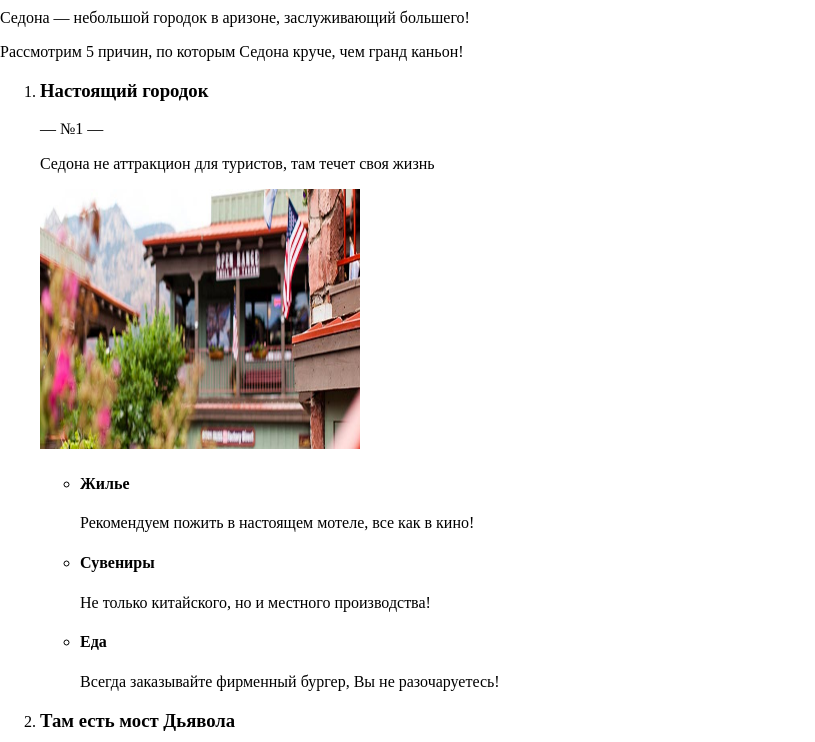
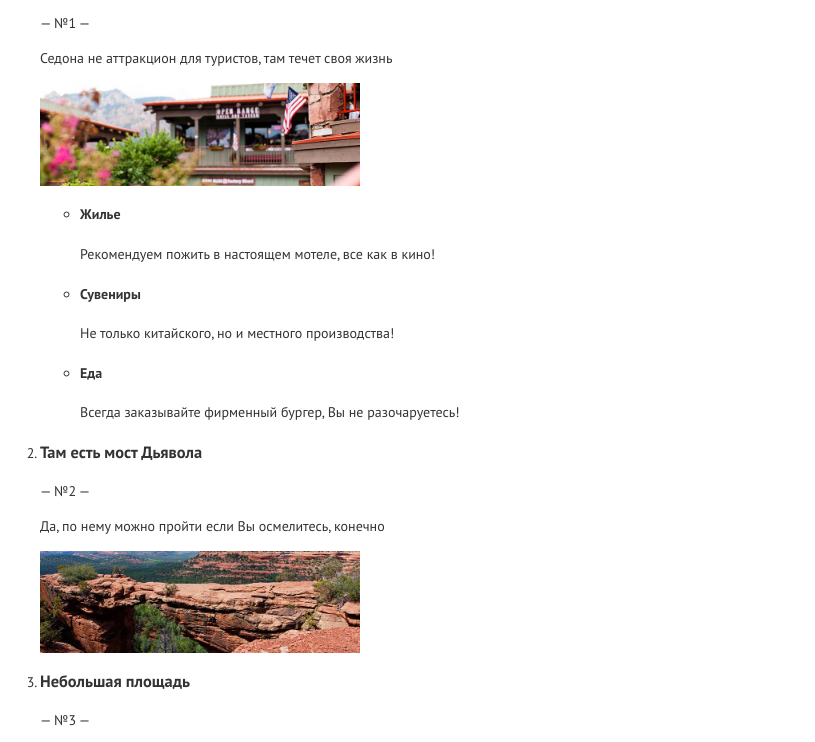
Before and after one commit to SavenkovYS/Sedona, a website: page source/index.html in a window 1280 px wide. Shown: the part 343-1085 px from the top of the page, without its empty margins (0-815 px from the left). Drawn offline with nearby package versions, Linux system fonts and the light colour scheme; files that its build step writes are made by us from their sources.

Commit message:
setting fonts

```diff
--- a/gulpfile.js
+++ b/gulpfile.js
@@ -15,13 +15,12 @@ var del = require("del");
 var server = require("browser-sync").create();
 
 gulp.task("style", function() {
-  return gulp.src("source/less/**/*.less")
+  return gulp.src("source/less/style.less")
     .pipe(plumber())
     .pipe(less())
     .pipe(postcss([
       autoprefixer()
     ]))
-    .pipe(concat("style.css"))
     .pipe(gulp.dest("build/css"))
     .pipe(minify())
     .pipe(rename("style.min.css"))
--- /dev/null
+++ b/source/less/fonts.less
@@ -0,0 +1,15 @@
+@font-face {
+    font-family: "PTSans";
+    src: url("../fonts/PTSans-Regular.woff2") format("woff2"),
+         url("../fonts/PTSans-Regular.woff") format("woff");
+    font-weight: 400;
+    font-style: normal;
+  }
+
+  @font-face {
+    font-family: "PTSans";
+    src: url("../fonts/PTSans-Bold.woff2") format("woff2"),
+         url("../fonts/PTSans-Bold.woff") format("woff");
+    font-weight: 700;
+    font-style: normal;
+  }
--- a/source/less/global.less
+++ b/source/less/global.less
@@ -1,51 +1,51 @@
 
-// // ШРИФТЫ
+// ШРИФТЫ
 
-// :root {
-//     --fs-h2: 1,3125rem;
-//     --fs-h3: 1.125rem;
-//     --fs-nav: 1.125rem;
-//     --fs-body: 0.875rem;
-// }
+:root {
+    --fs-h2: 1,3125rem;
+    --fs-h3: 1.125rem;
+    --fs-nav: 1.125rem;
+    --fs-body: 0.875rem;
+}
 
-// @media (min-width: 768px) {
-//     :root {
-//         --fs-h2: 1,875rem;
-//         --fs-h3: 1,3125rem;
-//         --fs-nav: 0.875rem;
-//     }
-// }
+@media (min-width: 768px) {
+    :root {
+        --fs-h2: 1,875rem;
+        --fs-h3: 1,3125rem;
+        --fs-nav: 0.875rem;
+    }
+}
 
 // ГЛОБАЛЬНЫЕ СТИЛИ
 
-// body {
-//     min-width: @width-mbl;
-//     margin: 0;
-//     padding: 0;
+body {
+    min-width: @width-mbl;
+    margin: 0;
+    padding: 0;
 
-//     font-family: @ff-primary;
-//     font-size: var(--fs-body);
-//     line-height: @lh-primary;
-//     color: @clr-text;
-//     font-weight: @fw-reg;
-//     font-style: normal;
+    font-family: @ff-primary;
+    font-size: var(--fs-body);
+    line-height: @lh-primary;
+    color: @clr-text;
+    font-weight: @fw-reg;
+    font-style: normal;
 
-//     background-color: @clr-light;
-//   }
+    background-color: @clr-light;
+  }
 
-  // img {
-  //   max-width: 100%;
-  //   height: auto;
-  //   display: block;
-  // }
+  img {
+    max-width: 100%;
+    height: auto;
+    display: block;
+  }
 
-  // .visually-hidden {
-  //   position: absolute;
-  //   width: 1px;
-  //   height: 1px;
-  //   margin: -1px;
-  //   border: 0;
-  //   padding: 0;
-  //   clip: rect(0 0 0 0);
-  //   overflow: hidden;
-  // }
+  .visually-hidden {
+    position: absolute;
+    width: 1px;
+    height: 1px;
+    margin: -1px;
+    border: 0;
+    padding: 0;
+    clip: rect(0 0 0 0);
+    overflow: hidden;
+  }
--- a/source/less/style.less
+++ b/source/less/style.less
@@ -1,3 +1,3 @@
-body {
-    color: black;
-}
+@import "variables.less";
+@import "global.less";
+@import "fonts.less";
--- a/source/less/variables.less
+++ b/source/less/variables.less
@@ -0,0 +1,25 @@
+// Font
+@ff-primary             :"PTSans", "Arial", sans-serif;
+
+// Font Color
+@clr-text               :#333333;
+
+//Font-weight
+
+@fw-reg                  :400;
+@fw-bold                 :900;
+
+//Line-height
+
+@lh-primary              :1.5;
+@lh-secondary            :1.25;
+
+// Media Thresholds
+@width-dsk              : 1200px;
+@width-tbl              : 768px;
+@width-mbl              : 320px;
+
+// Main Colors
+@clr-accent             :rgba(129, 179, 210, 1);
+@clr-light              :#fff;
+@clr-dark               :#000;
```
